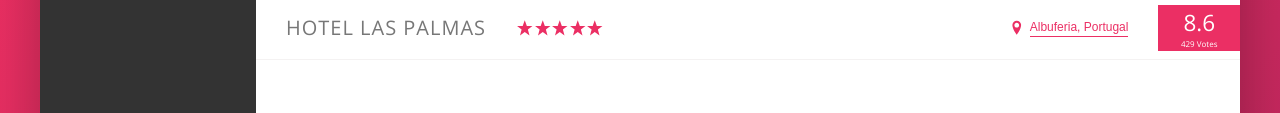
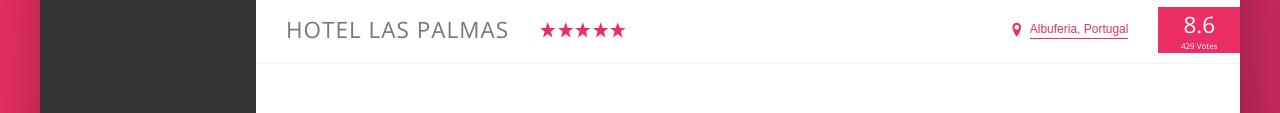
Before and after one commit to annejsize/flexbox-site, a website: page index.html in a window 1280 px wide. Shown: the part 538-651 px from the top of the page. Drawn offline with nearby package versions, Linux system fonts and the light colour scheme.

Commit message:
update styles

```diff
--- a/sass/_components.scss
+++ b/sass/_components.scss
@@ -228,7 +228,7 @@
 border-bottom: 1px solid var(--color-grey-light-2);
 
     &__heading {
-        font-size: 2.2.5rem;
+        font-size: 2.25rem;
         font-weight: 300;
         text-transform: uppercase;
         letter-spacing: 1px;
@@ -265,7 +265,6 @@
         color: #fff;
         padding: 0 2.25rem;
         align-self: stretch;
-
         display: flex;
         flex-direction: column;
         align-items: center;
@@ -276,7 +275,6 @@
         font-size: 2.25rem;
         font-weight: 300;
         margin-bottom: -3px;
-
     }
 
     &__rating-count {
@@ -324,6 +322,7 @@
         transform: scale(1.05);
         box-shadow: 0 1rem 4rem rgba(0,0,0,.25);
     }
+
     100% {
         transform: scale(1);
         box-shadow: none;
```
Also changed, not shown: css/style.css.
